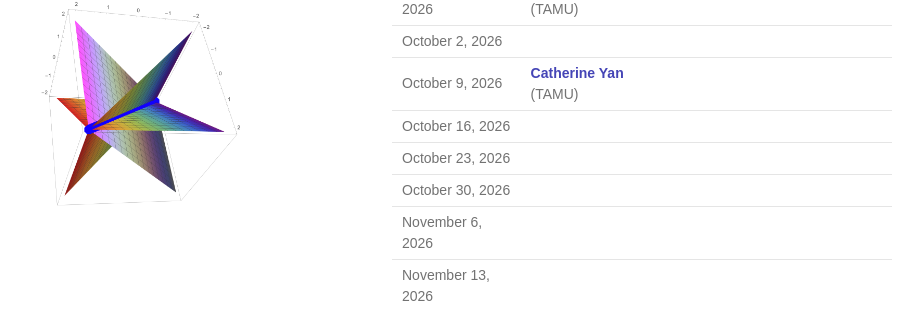
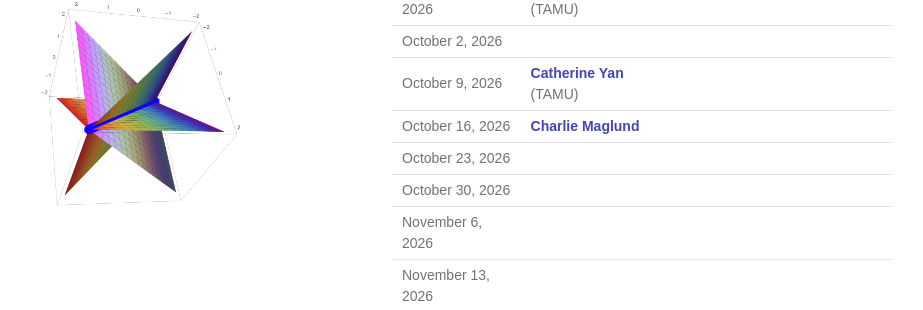
Before and after one commit to tamu-seminar/alg-comb, a Jekyll site: the page built from index.md, in a window 1280 px wide and 1251 px high. Shown: the part 448-758 px from the top of the window, without its empty margins (178-1101 px from the left). Built offline with Jekyll 4.4.1, drawn with Linux system fonts in a browser that asks for light colours.

Commit message:
charlie m

```diff
--- a/index.md
+++ b/index.md
@@ -29,8 +29,8 @@ The organizers are [Trevor Karn](https://trevorkarn.github.io/) and [Galen Dorpa
 | September 18, 2026|         |       | No seminar                      |
 | September 25, 2026|[Frank Sottile](https://franksottile.github.io/) (TAMU)|       |                                 |
 | October 2, 2026   |         |       |                                 |
-| October 9, 2026   | [Catherine Yan](https://people.tamu.edu/~huafei-yan/) (TAMU)       |       |                                 |
-| October 16, 2026  |         |       |                                 |
+| October 9, 2026   |[Catherine Yan](https://people.tamu.edu/~huafei-yan/) (TAMU)       |       |                                 |
+| October 16, 2026  |[Charlie Maglund](https://charlie.magland.org/)         |       |                                 |
 | October 23, 2026  |         |       |                                 |
 | October 30, 2026  |         |       |                                 |
 | November 6, 2026  |         |       |                                 |
```
